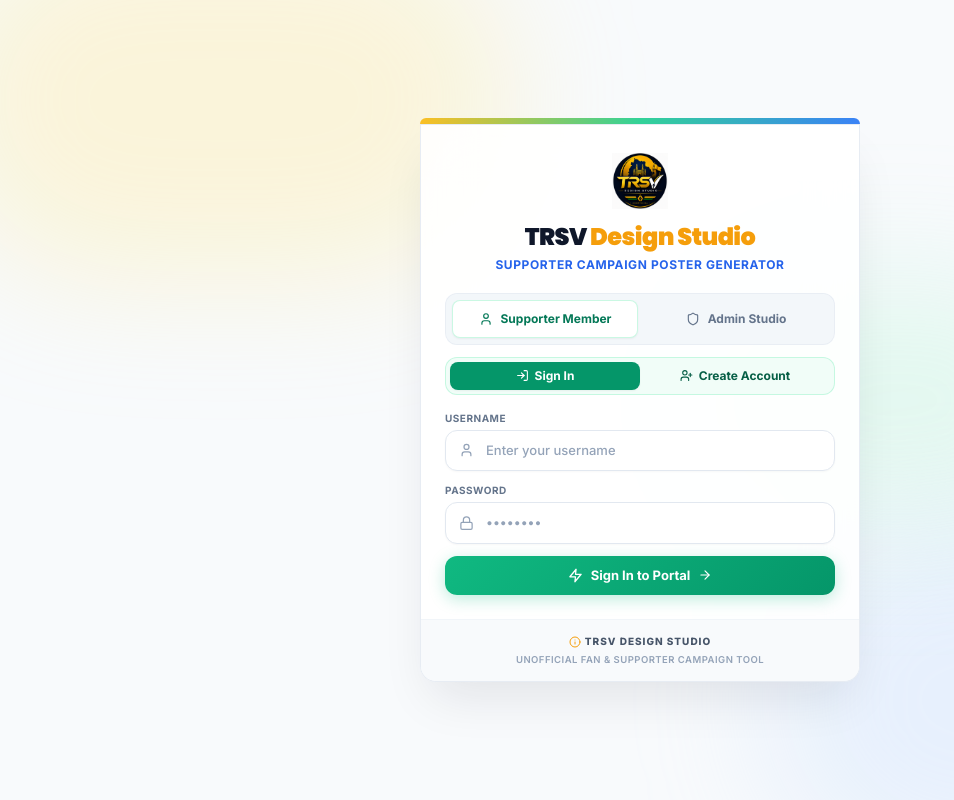
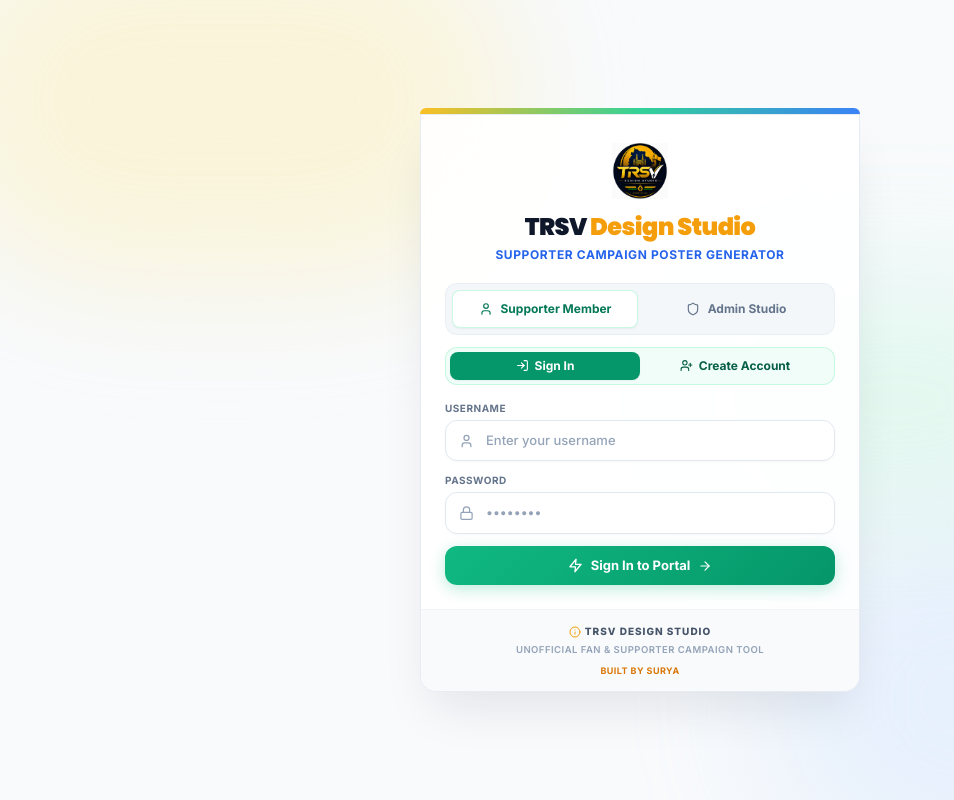
Before and after one commit to nsuryachandra/TRSV-STUDIO, a React (Vite) app in the folder client/: page / in a window 1280 px wide. Shown: the whole page, without its empty margins (0-954 px from the left). Built offline with nearby package versions, Linux system fonts and the light colour scheme.

Commit message:
Update remaining logo instances to trsv_logo.png and add Built by Surya credit to all footers

```diff
--- a/client/src/App.jsx
+++ b/client/src/App.jsx
@@ -201,9 +201,7 @@
         {/* Supporter Dashboard Header */}
         <header className="h-16 px-4 sm:px-8 flex items-center justify-between z-20 shrink-0 bg-white border-b border-slate-200 shadow-sm sticky top-0">
           <div className="flex items-center gap-2.5">
-            <div className="w-8 h-8 sm:w-9 sm:h-9 rounded-xl flex items-center justify-center bg-gradient-to-tr from-amber-400 to-yellow-300 shadow-md shadow-amber-400/20">
-              <Sparkles size={17} className="text-slate-950" strokeWidth={2.5} />
-            </div>
+            <img src="/trsv_logo.png" className="w-8 h-8 sm:w-9 sm:h-9 rounded-xl object-contain shrink-0 shadow-sm" alt="TRSV Logo" />
             <div>
               <h1 className="text-xs sm:text-sm font-black leading-none tracking-wide text-slate-900 font-poppins">
                 TRSV <span className="text-amber-500">Design Studio</span>
@@ -242,9 +240,7 @@
       {/* Mobile Header Bar */}
       <header className="md:hidden h-14 px-4 bg-white border-b border-slate-200 flex items-center justify-between z-30 sticky top-0 shadow-sm">
         <div className="flex items-center gap-2.5">
-          <div className="w-8 h-8 rounded-xl flex items-center justify-center bg-gradient-to-tr from-amber-400 to-yellow-300 shadow-md shadow-amber-400/20">
-            <Sparkles size={16} className="text-slate-950" strokeWidth={2.5} />
-          </div>
+          <img src="/trsv_logo.png" className="w-8 h-8 rounded-xl object-contain shrink-0 shadow-sm" alt="TRSV Logo" />
           <div>
             <h1 className="text-xs font-black leading-none tracking-wide text-slate-900 font-poppins">
               TRSV <span className="text-amber-500">Design Studio</span>
@@ -341,6 +337,9 @@
             <LogOut size={14} />
             Logout Studio
           </button>
+          <div className="text-center pt-1">
+            <span className="text-[9px] font-bold text-amber-600 uppercase tracking-wider">Built by Surya</span>
+          </div>
         </div>
       </aside>
 
--- a/client/src/components/Login.jsx
+++ b/client/src/components/Login.jsx
@@ -486,6 +486,9 @@
             <span className="text-[9.5px] font-semibold text-slate-400 tracking-wider uppercase">
               Unofficial Fan & Supporter Campaign Tool
             </span>
+            <span className="text-[9px] font-bold text-amber-600 uppercase tracking-wider mt-0.5">
+              Built by Surya
+            </span>
           </div>
         </div>
       </div>
--- a/client/src/components/UserPortal.jsx
+++ b/client/src/components/UserPortal.jsx
@@ -665,6 +665,9 @@
         <span className="text-[10px] font-semibold text-slate-400 uppercase tracking-wider">
           Unofficial Fan & Supporter Campaign Tool • Independent Platform
         </span>
+        <span className="text-[9px] font-bold text-amber-600 uppercase tracking-wider mt-1">
+          Built by Surya
+        </span>
       </div>
     </div>
   );
```
